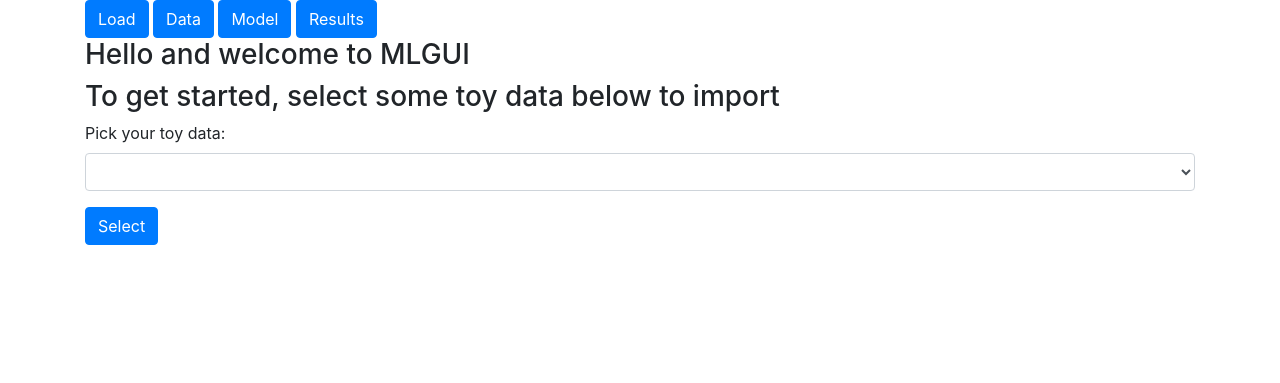
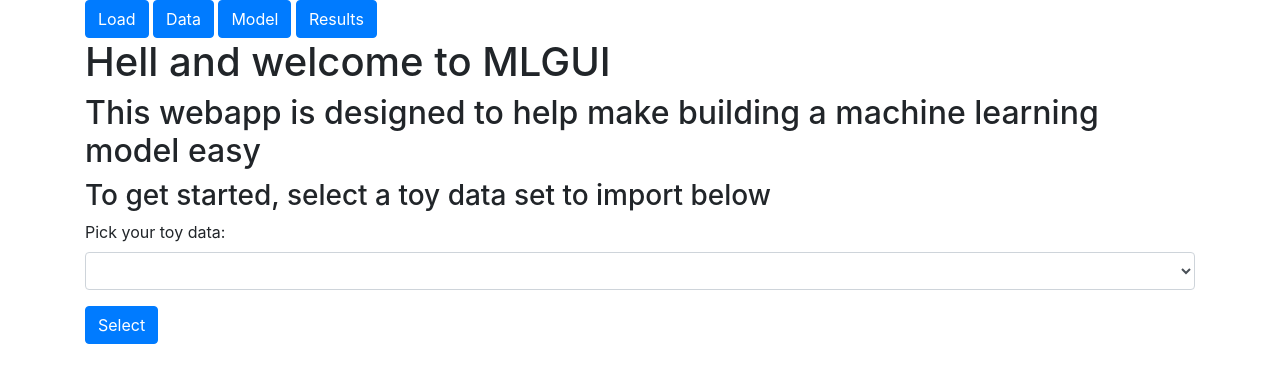
Before and after one commit to wonderbug2020/Machine_Learning_GUI, a Flask app: page / in a window 1280 px wide. Shown: the top 383 px of the page. Run offline with Flask 2, Linux system fonts and the light colour scheme; some libraries are stand-ins or nearby versions.

Commit message:
updated the text on the first page

```diff
--- a/templates/DataTable.html
+++ b/templates/DataTable.html
@@ -1,10 +1,11 @@
 {% extends "index.html"%}
 {% import 'bootstrap/wtf.html' as wtf %}
 {% block content %}
-<h3>{{txt_1}}</h3>
+<!-- <h3>{{txt_1}}</h3> -->
+<h1>This is the data table page. Here you can view your data </h1>
 <img src="../static/css/images/qpop.png" alt="alternative text" width="20" height="20"
      title="this will be displayed as a tooltip"/>
-<h3>{{txt_2}}</h3>
+<!-- <h3>{{txt_2}}</h3> -->
 {{ wtf.quick_form(form,button_map={'predSubmit':'primary'}) }}
 <form method="post">
   {{ dataset|safe }}
--- a/templates/LoadData.html
+++ b/templates/LoadData.html
@@ -2,8 +2,11 @@
 {% import 'bootstrap/wtf.html' as wtf %}
 
 {% block content %}
-<h3>{{txt_1}}</h3>
-<h3>{{txt_2}}</h3>
+<!-- <h3>{{txt_1}}</h3>
+<h3>{{txt_2}}</h3> -->
+<h1>Hell and welcome to MLGUI</h1>
+<h2>This webapp is designed to help make building a machine learning model easy</h2>
+<h3>To get started, select a toy data set to import below</h3>
 {{ wtf.quick_form(form,button_map={'toySubmit':'primary'}) }}
 
 
```
